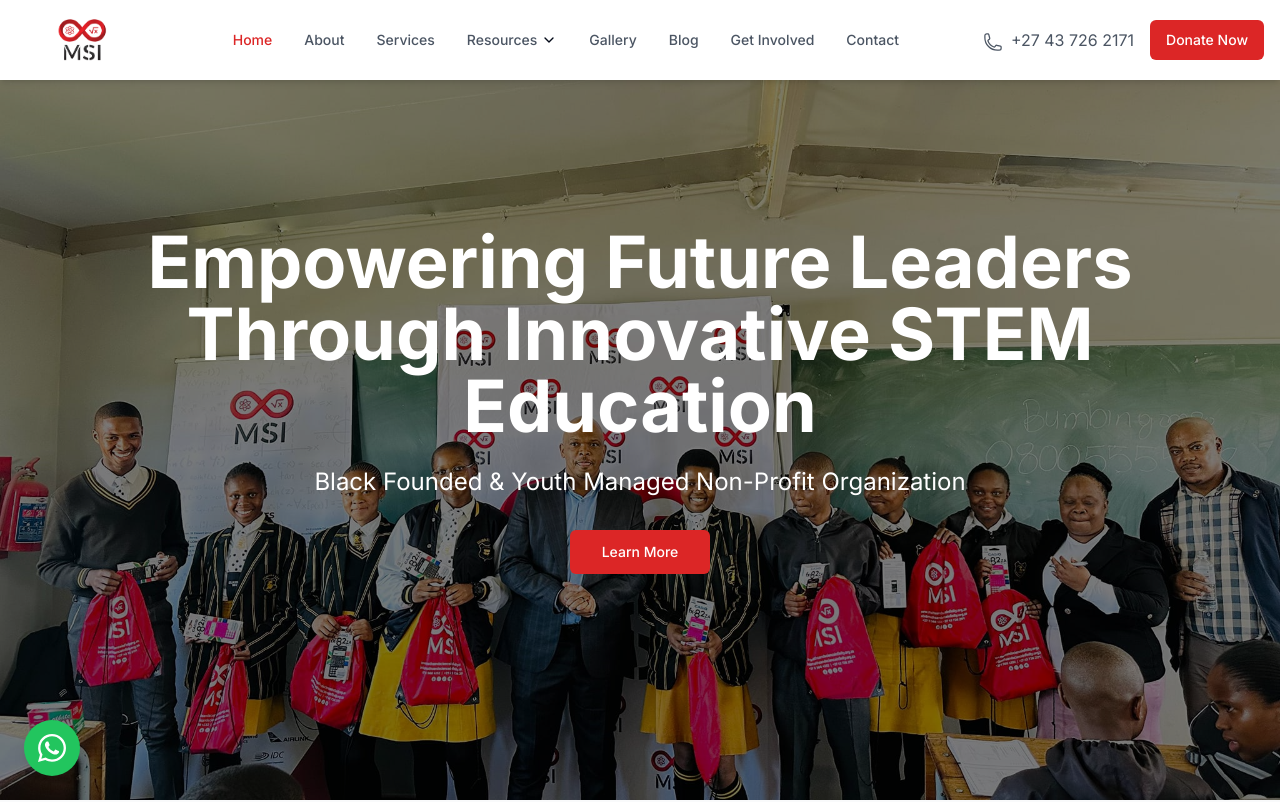
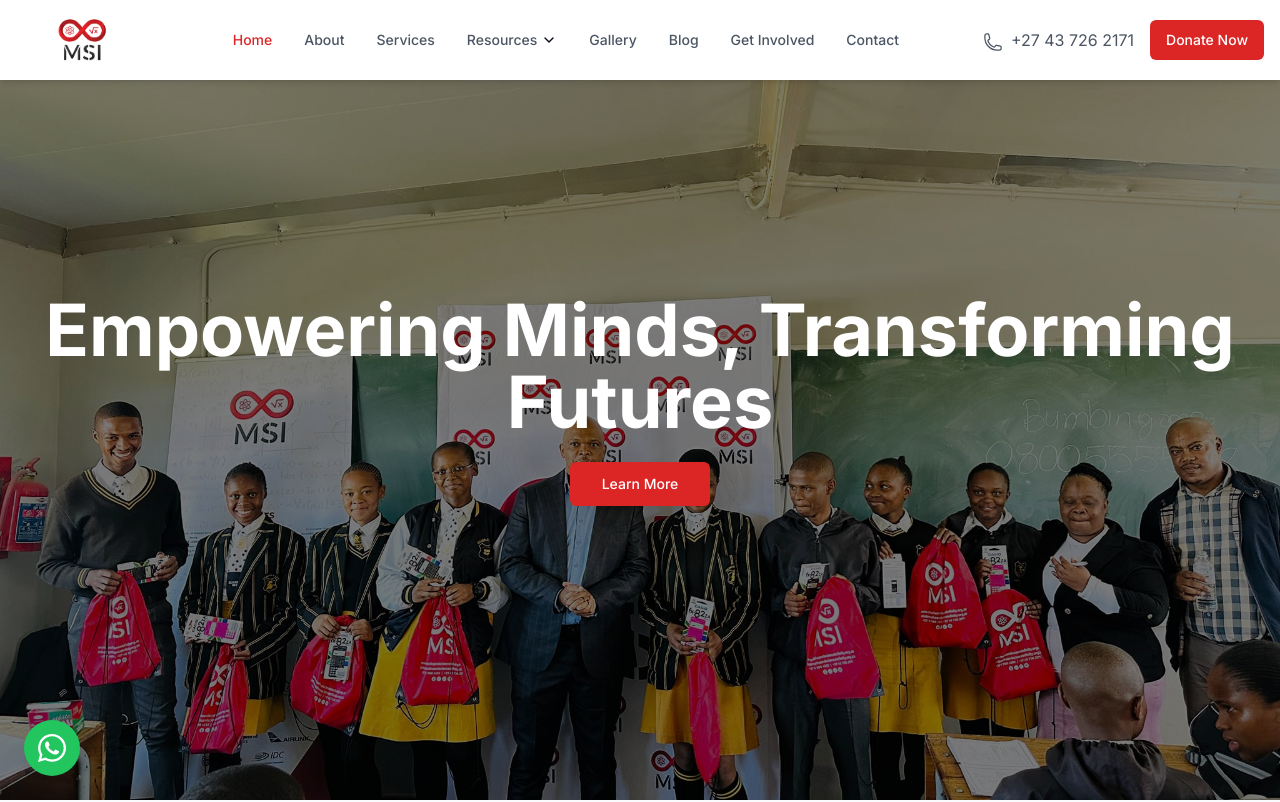
Before and after one commit to Appmaniazar-Projects/MSI-website, a Next.js app: page / in a window 1280 px wide. Shown: the top 802 px of the page. Built offline with nearby package versions, Linux system fonts and the light colour scheme.

Commit message:
Changed the donate and home page tagline

```diff
--- a/app/donate/page.tsx
+++ b/app/donate/page.tsx
@@ -120,24 +120,30 @@ export default function DonatePage() {
                   ))}
                 </div>
                 <div className="bg-gray-100 p-6 rounded-lg">
-                  <h3 className="text-xl font-bold mb-4">How to Donate Items</h3>
-                  <div className="space-y-4">
-                    <p>
-                      To donate physical items, please contact us to arrange a drop-off or collection:
+                <h3 className="text-xl font-semibold text-center">How to Donate Items</h3>
+                  <p className="text-gray-600 text-center">
+                    To arrange a non-monetary donation, please contact us through any of these channels:
+                  </p>
+                  <div className="flex flex-col md:flex-row gap-4 justify-center items-center">
+                    <Button variant="outline" size="lg" asChild>
+                      <a href="mailto:info@mathsandscienceinfinity.org.za">
+                        <Mail className="w-5 h-5 mr-2" /> Email Us
+                      </a>
+                    </Button>
+                    <Button variant="outline" size="lg" asChild>
+                      <a href="tel:+27437262171">
+                        <Phone className="w-5 h-5 mr-2" /> Call Us
+                      </a>
+                    </Button>
+                    <Button variant="outline" size="lg" asChild>
+                      <a href="https://wa.me/27437262171">
+                        <MessageCircle className="w-5 h-5 mr-2" /> WhatsApp
+                      </a>
+                    </Button>
+                  </div>
+                  <p className="text-sm text-gray-500 mt-4 text-center">
+                    Our team will assist you with the donation process and arrange collection or delivery.
                     </p>
-                    <div className="flex items-center gap-2">
-                      <Mail className="w-5 h-5 text-red-600" />
-                      <span>donations@msiafrica.org</span>
-                    </div>
-                    <div className="flex items-center gap-2">
-                      <Phone className="w-5 h-5 text-red-600" />
-                      <span>+27 (0)12 123 4567</span>
-                    </div>
-                    <div className="mt-4">
-                      <h4 className="font-semibold mb-2">Our Physical Address:</h4>
-                      <p>123 Main Street<br />Pretoria<br />South Africa<br />0001</p>
-                    </div>
-                  </div>
                 </div>
               </Card>
             )}
--- a/app/page.tsx
+++ b/app/page.tsx
@@ -60,23 +60,10 @@ export default function Home() {
             }}
             className="text-5xl md:text-7xl font-bold mb-6"
           >
-            Empowering Future Leaders Through Innovative STEM Education
+            Empowering Minds, Transforming Futures
           </motion.h2>
 
-          <motion.p
-            initial={{ opacity: 0, y: 20 }}
-            animate={{ opacity: 1, y: 0 }}
-            transition={{
-              type: "spring",
-              stiffness: 100,
-              damping: 10,
-              duration: 0.5,
-              delay: 0.2
-            }}
-            className="text-xl md:text-2xl mb-8"
-          >
-            Black Founded & Youth Managed Non-Profit Organization
-          </motion.p>
+
 
           <motion.div
             initial={{ opacity: 0, y: 20 }}
```
